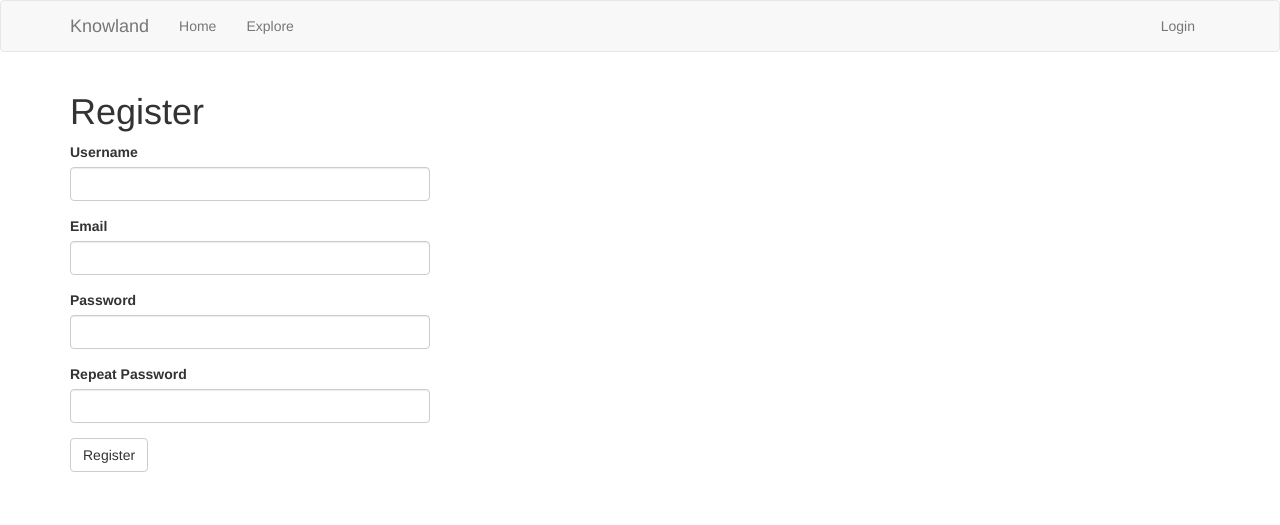
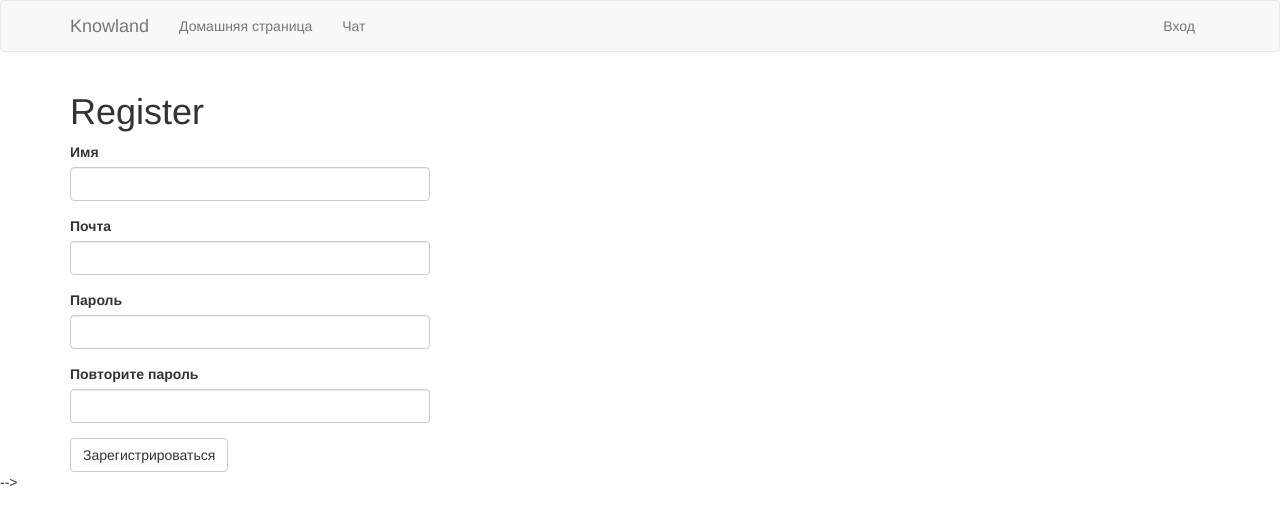
Before and after one commit to OneDev0411/Knowland, a Flask app: page /auth/register in a window 1280 px wide. Shown: the top 525 px of the page. Run offline with Flask 2, Linux system fonts and the light colour scheme; some libraries are stand-ins or nearby versions.

Commit message:
lang changes

```diff
--- a/app/__init__.py
+++ b/app/__init__.py
@@ -1,3 +1,4 @@
+# -*- coding: utf-8 -*-
 import logging
 from logging.handlers import SMTPHandler, RotatingFileHandler
 import os
@@ -16,7 +17,7 @@ db = SQLAlchemy()
 migrate = Migrate()
 login = LoginManager()
 login.login_view = 'auth.login'
-login.login_message = _l('Please log in to access this page.')
+login.login_message = _l('Пожалуйста, войдите в свой профиль, чтобы получить доступ к странице.')
 mail = Mail()
 bootstrap = Bootstrap()
 moment = Moment()
--- a/app/auth/email.py
+++ b/app/auth/email.py
@@ -1,3 +1,4 @@
+# -*- coding: utf-8 -*-
 from flask import render_template, current_app
 from flask_babel import _
 from app.email import send_email
@@ -5,7 +6,7 @@ from app.email import send_email
 
 def send_password_reset_email(user):
     token = user.get_reset_password_token()
-    send_email(_('[Knowland] Reset Your Password'),
+    send_email(_('[Knowland] Сброс пароля'),
                sender=current_app.config['ADMINS'][0],
                recipients=[user.email],
                text_body=render_template('email/reset_password.txt',
--- a/app/auth/forms.py
+++ b/app/auth/forms.py
@@ -1,3 +1,4 @@
+# -*- coding: utf-8 -*-
 from flask_wtf import FlaskForm
 from wtforms import StringField, PasswordField, BooleanField, SubmitField
 from wtforms.validators import ValidationError, DataRequired, Email, EqualTo
@@ -6,40 +7,40 @@ from app.models import User
 
 
 class LoginForm(FlaskForm):
-    username = StringField(_l('Username'), validators=[DataRequired()])
-    password = PasswordField(_l('Password'), validators=[DataRequired()])
-    remember_me = BooleanField(_l('Remember Me'))
-    submit = SubmitField(_l('Sign In'))
+    username = StringField(_l('Имя пользователя'), validators=[DataRequired()])
+    password = PasswordField(_l('Пароль'), validators=[DataRequired()])
+    remember_me = BooleanField(_l('Запомнить меня'))
+    submit = SubmitField(_l('Войти'))
 
 
 class RegistrationForm(FlaskForm):
-    username = StringField(_l('Username'), validators=[DataRequired()])
-    email = StringField(_l('Email'), validators=[DataRequired(), Email()])
-    password = PasswordField(_l('Password'), validators=[DataRequired()])
+    username = StringField(_l('Имя'), validators=[DataRequired()])
+    email = StringField(_l('Почта'), validators=[DataRequired(), Email()])
+    password = PasswordField(_l('Пароль'), validators=[DataRequired()])
     password2 = PasswordField(
-        _l('Repeat Password'), validators=[DataRequired(),
+        _l('Повторите пароль'), validators=[DataRequired(),
                                            EqualTo('password')])
-    submit = SubmitField(_l('Register'))
+    submit = SubmitField(_l('Зарегистрироваться'))
 
     def validate_username(self, username):
         user = User.query.filter_by(username=username.data).first()
         if user is not None:
-            raise ValidationError(_('Please use a different username.'))
+            raise ValidationError(_('Упс! Это имя уже занято, пожалуйста, попробуйте другое.'))
 
     def validate_email(self, email):
         user = User.query.filter_by(email=email.data).first()
         if user is not None:
-            raise ValidationError(_('Please use a different email address.'))
+            raise ValidationError(_('Упс! Этот почтовый адрес уже кем-то используется, пожалуйста, попробуйте другую.'))
 
 
 class ResetPasswordRequestForm(FlaskForm):
-    email = StringField(_l('Email'), validators=[DataRequired(), Email()])
-    submit = SubmitField(_l('Request Password Reset'))
+    email = StringField(_l('Ваш почтовый адрес'), validators=[DataRequired(), Email()])
+    submit = SubmitField(_l('Запросить восстановление пароля'))
 
 
 class ResetPasswordForm(FlaskForm):
-    password = PasswordField(_l('Password'), validators=[DataRequired()])
+    password = PasswordField(_l('Введите новый пароль'), validators=[DataRequired()])
     password2 = PasswordField(
-        _l('Repeat Password'), validators=[DataRequired(),
+        _l('Повторите новый пароль'), validators=[DataRequired(),
                                            EqualTo('password')])
-    submit = SubmitField(_l('Request Password Reset'))
+    submit = SubmitField(_l('Сменить пароль'))
--- a/app/auth/routes.py
+++ b/app/auth/routes.py
@@ -1,3 +1,4 @@
+# -*- coding: utf-8 -*-
 from flask import render_template, redirect, url_for, flash, request
 from werkzeug.urls import url_parse
 from flask_login import login_user, logout_user, current_user
@@ -18,7 +19,7 @@ def login():
     if form.validate_on_submit():
         user = User.query.filter_by(username=form.username.data).first()
         if user is None or not user.check_password(form.password.data):
-            flash(_('Invalid username or password'))
+            flash(_('Некорректная пара логин + пароль'))
             return redirect(url_for('auth.login'))
         login_user(user, remember=form.remember_me.data)
         next_page = request.args.get('next')
@@ -44,7 +45,7 @@ def register():
         user.set_password(form.password.data)
         db.session.add(user)
         db.session.commit()
-        flash(_('Congratulations, you are now a registered user!'))
+        flash(_('Поздравляем! Вы зарегистрировались!'))
         return redirect(url_for('auth.login'))
     return render_template('auth/register.html', title=_('Register'),
                            form=form)
@@ -60,7 +61,7 @@ def reset_password_request():
         if user:
             send_password_reset_email(user)
         flash(
-            _('Check your email for the instructions to reset your password'))
+            _('Проверьте свою почту для получения возможности восстановить пароль.'))
         return redirect(url_for('auth.login'))
     return render_template('auth/reset_password_request.html',
                            title=_('Reset Password'), form=form)
@@ -77,6 +78,6 @@ def reset_password(token):
     if form.validate_on_submit():
         user.set_password(form.password.data)
         db.session.commit()
-        flash(_('Your password has been reset.'))
+        flash(_('Вашь пароль был изменён.'))
         return redirect(url_for('auth.login'))
     return render_template('auth/reset_password.html', form=form)
--- a/app/main/routes.py
+++ b/app/main/routes.py
@@ -1,3 +1,4 @@
+# -*- coding: utf-8 -*-
 from datetime import datetime
 from flask import render_template, flash, redirect, url_for, request, g, \
     jsonify, current_app
@@ -33,7 +34,7 @@ def index():
                     language=language)
         db.session.add(post)
         db.session.commit()
-        flash(_('Your post is now live!'))
+        flash(_('Ваш пост опубликован!'))
         return redirect(url_for('main.index'))
     page = request.args.get('page', 1, type=int)
     posts = current_user.followed_posts().paginate(
@@ -85,7 +86,7 @@ def edit_profile():
         current_user.username = form.username.data
         current_user.about_me = form.about_me.data
         db.session.commit()
-        flash(_('Your changes have been saved.'))
+        flash(_('Изменения сохранены.'))
         return redirect(url_for('main.edit_profile'))
     elif request.method == 'GET':
         form.username.data = current_user.username
@@ -99,14 +100,14 @@ def edit_profile():
 def follow(username):
     user = User.query.filter_by(username=username).first()
     if user is None:
-        flash(_('User %(username)s not found.', username=username))
+        flash(_('Пользователь %(username)s не найден.', username=username))
         return redirect(url_for('main.index'))
     if user == current_user:
-        flash(_('You cannot follow yourself!'))
+        flash(_('Нельзя подписаться на себя любимого :( !'))
         return redirect(url_for('main.user', username=username))
     current_user.follow(user)
     db.session.commit()
-    flash(_('You are following %(username)s!', username=username))
+    flash(_('Вы подписались на %(username)s!', username=username))
     return redirect(url_for('main.user', username=username))
 
 
@@ -115,14 +116,14 @@ def follow(username):
 def unfollow(username):
     user = User.query.filter_by(username=username).first()
     if user is None:
-        flash(_('User %(username)s not found.', username=username))
+        flash(_('Пользователь %(username)s не найден.', username=username))
         return redirect(url_for('main.index'))
     if user == current_user:
-        flash(_('You cannot unfollow yourself!'))
+        flash(_('Вы не можете отписаться от себя, да и зачем?'))
         return redirect(url_for('main.user', username=username))
     current_user.unfollow(user)
     db.session.commit()
-    flash(_('You are not following %(username)s.', username=username))
+    flash(_('Вы только что отписались от %(username)s.', username=username))
     return redirect(url_for('main.user', username=username))
 
 
--- a/app/templates/base.html
+++ b/app/templates/base.html
@@ -1,5 +1,5 @@
 {% extends 'bootstrap/base.html' %}
-
+<meta charset =  utf-8>
 {% block title %}
     {% if title %}{{ title }} - Knowland{% else %}{{ _('Welcome to Knowland') }}{% endif %}
 {% endblock %}
@@ -18,22 +18,22 @@
             </div>
             <div class="collapse navbar-collapse" id="bs-example-navbar-collapse-1">
                 <ul class="nav navbar-nav">
-                    <li><a href="{{ url_for('main.index') }}">{{ _('Home') }}</a></li>
-                    <li><a href="{{ url_for('main.explore') }}">{{ _('Explore') }}</a></li>
+                    <li><a href="{{ url_for('main.index') }}">{{ _('Домашняя страница') }}</a></li>
+                    <li><a href="{{ url_for('main.explore') }}">{{ _('Чат') }}</a></li>
                 </ul>
-                {% if g.search_form %}
+                <!-- {% if g.search_form %}
                 <form class="navbar-form navbar-left" method="get" action="{{ url_for('main.search') }}">
                     <div class="form-group">
                         {{ g.search_form.q(size=20, class='form-control', placeholder=g.search_form.q.label.text) }}
                     </div>
                 </form>
-                {% endif %}
+                {% endif %} -->
                 <ul class="nav navbar-nav navbar-right">
                     {% if current_user.is_anonymous %}
-                    <li><a href="{{ url_for('auth.login') }}">{{ _('Login') }}</a></li>
+                    <li><a href="{{ url_for('auth.login') }}">{{ _('Вход') }}</a></li>
                     {% else %}
-                    <li><a href="{{ url_for('main.user', username=current_user.username) }}">{{ _('Profile') }}</a></li>
-                    <li><a href="{{ url_for('auth.logout') }}">{{ _('Logout') }}</a></li>
+                    <li><a href="{{ url_for('main.user', username=current_user.username) }}">{{ _('Профиль') }}</a></li>
+                    <li><a href="{{ url_for('auth.logout') }}">{{ _('Выход') }}</a></li>
                     {% endif %}
                 </ul>
             </div>
@@ -56,7 +56,7 @@
     </div>
 {% endblock %}
 
-{% block scripts %}
+<!--{% block scripts %}
     {{ super() }}
     {{ moment.include_moment() }}
     {{ moment.lang(g.locale) }}
@@ -73,5 +73,5 @@
                 $(destElem).text("{{ _('Error: Could not contact server.') }}");
             });
         }
-    </script>
+    </script>-->
 {% endblock %}
```
Also changed, not shown: app/main/forms.py (+7 -6 lines), 2 other files.
